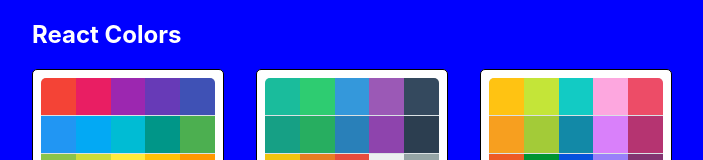
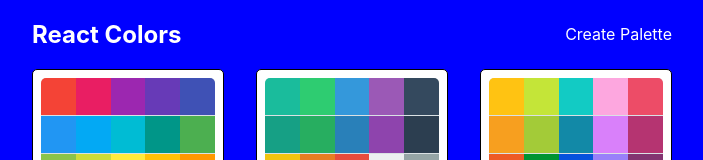
Before and after one commit to IMPrimph/ColorsApp, a React (Create React App) app: page / in a window 1280 px wide. Shown: the top 160 px of the page, without its empty margins (288-991 px from the left). Built offline with nearby package versions, Linux system fonts and the light colour scheme; the HTML template or start-up script is replaced by a standard one.

Commit message:
add newForm and Link

```diff
--- a/src/App.js
+++ b/src/App.js
@@ -5,6 +5,7 @@
 import { Route, Switch } from 'react-router-dom'
 import PaletteList from './PaletteList'
 import SingleColorPalette from './SingleColorPalette'
+import NewPaletteForm from './NewPaletteForm'
 
 class App extends Component {
   findPalette(id) {
@@ -16,7 +17,11 @@
   render() {
     return (
       <Switch>
+
+        <Route exact path="/palette/new" render={() => <NewPaletteForm />} />
+
         <Route exact path="/" render={(routeProps) => <PaletteList palettes={seedColors} {...routeProps} />} />
+
         <Route
           exact
           path='/palette/:id'
@@ -25,7 +30,9 @@
               this.findPalette(routeProps.match.params.id)
             )} />
           )} />
+
         <Route
+          exact
           path="/palette/:paletteId/:colorId"
           render={(routeProps) => (
             <SingleColorPalette
@@ -34,6 +41,7 @@
                 this.findPalette(routeProps.match.params.paletteId)
               )} />
           )} />
+
       </Switch>
 
       // <div>
--- /dev/null
+++ b/src/NewPaletteForm.js
@@ -0,0 +1,13 @@
+import React, { Component } from 'react';
+
+class NewPaletteForm extends Component {
+    render() {
+        return (
+            <div>
+                <h1>New Palette Form</h1>
+            </div>
+        );
+    }
+}
+
+export default NewPaletteForm;
--- a/src/PaletteList.js
+++ b/src/PaletteList.js
@@ -2,7 +2,7 @@
 import Minipalette from './MiniPalette';
 import { withStyles } from '@material-ui/styles'
 import styles from './styles/PaletteListStyles'
-
+import { Link } from 'react-router-dom'
 
 class PaletteList extends Component {
     goToPalette(id) {
@@ -15,6 +15,7 @@
                 <div className={classes.container}>
                     <nav className={classes.nav}>
                         <h1>React Colors</h1>
+                        <Link to="/palette/new">Create Palette</Link>
                     </nav>
                     <div className={classes.palettes}>
                         {palettes.map(palette => (
--- a/src/styles/PaletteListStyles.js
+++ b/src/styles/PaletteListStyles.js
@@ -18,7 +18,12 @@
         display: 'flex',
         width: "100%",
         justifyContent: 'space-between',
-        color: 'white'
+        color: 'white',
+        alignItems: 'center',
+        "& a": {
+            color: 'white',
+            textDecoration: 'none'
+        }
     },
     palettes: {
         boxSizing: 'border-box',
```
